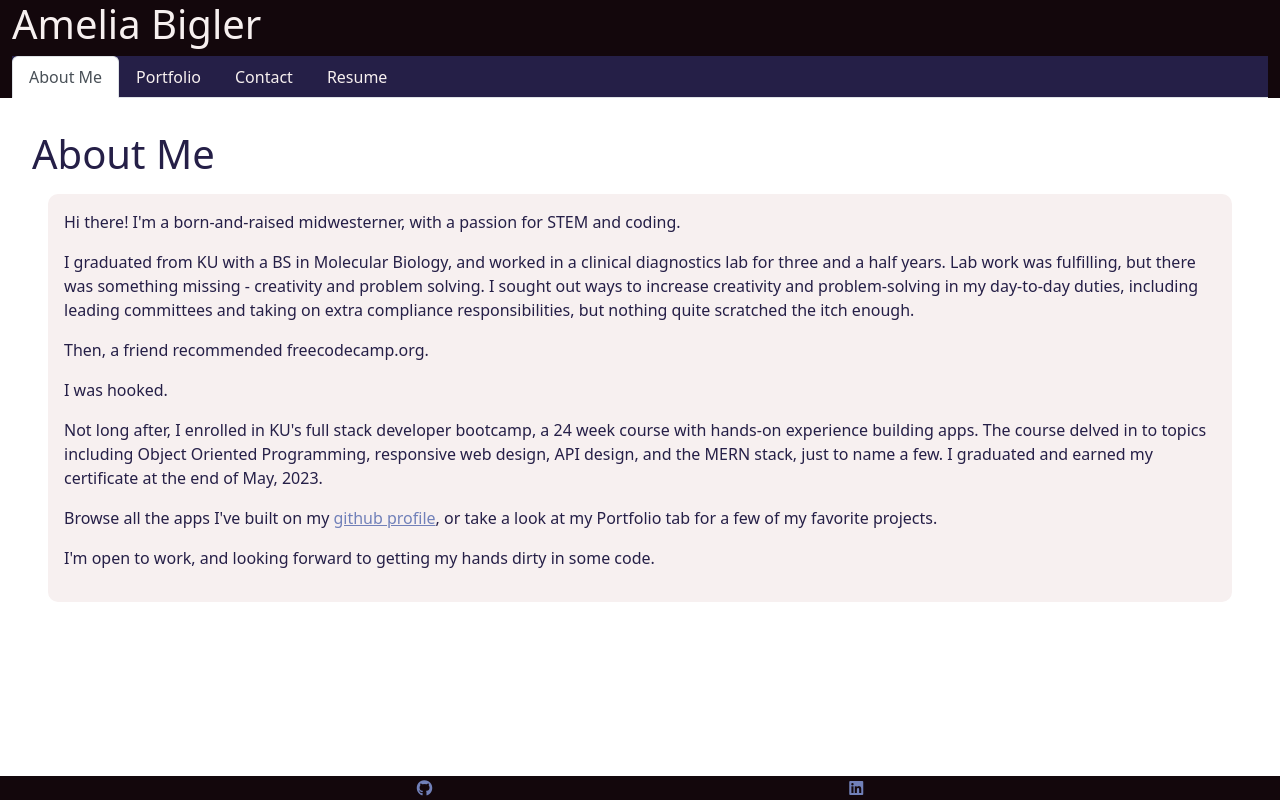
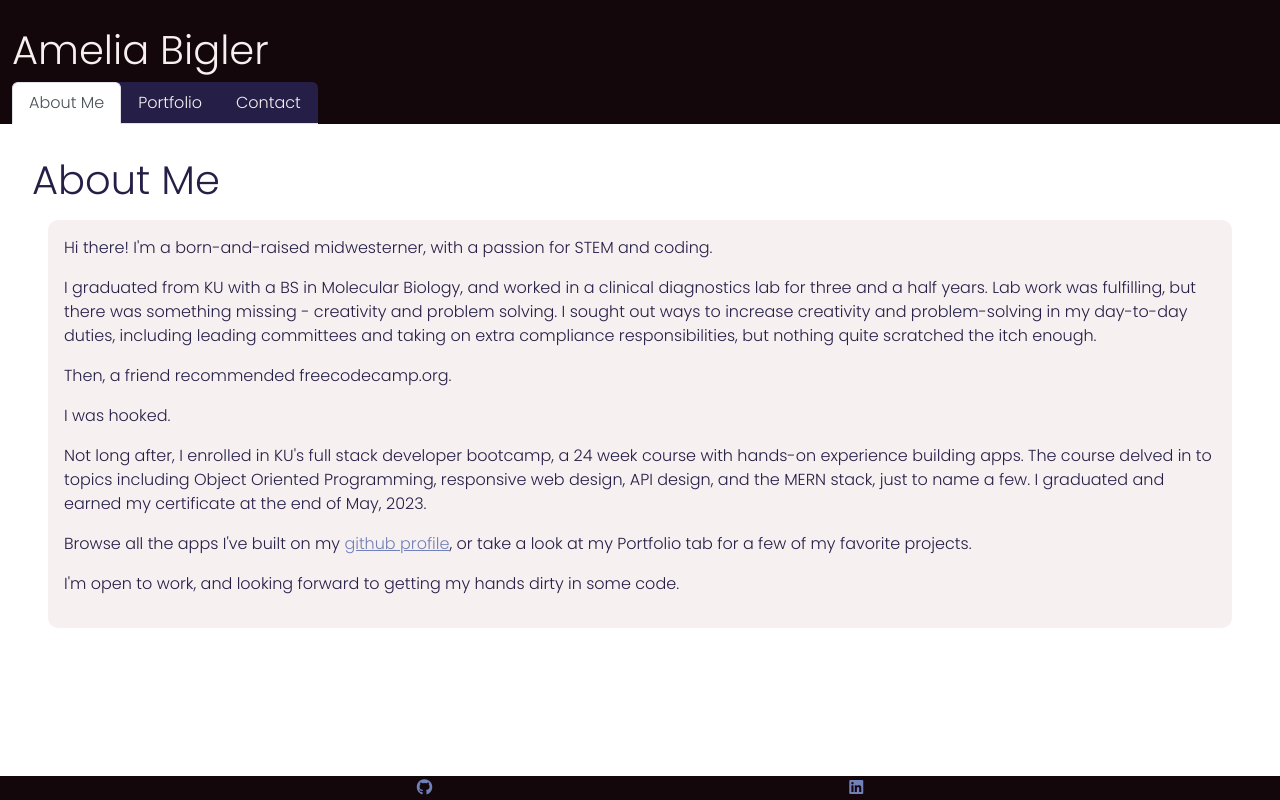
Before and after one commit to AmeliaBigler/Bigler-Portfolio, a React (Create React App) app in the folder bigler-portfolio/: page / in a window 1280 px wide. Built offline with nearby package versions, Linux system fonts and the light colour scheme.

Commit message:
add google font. add contact me content. remove resume tab.

```diff
--- a/bigler-portfolio/public/index.html
+++ b/bigler-portfolio/public/index.html
@@ -1,13 +1,14 @@
 <!DOCTYPE html>
 <html lang="en">
   <head>
-    <meta charset="utf-8" />
-    <!-- <link rel="icon" href="%PUBLIC_URL%/favicon.ico" /> -->
+    <meta charset="utf-8"/>
     <meta name="viewport" content="width=device-width, initial-scale=1" />
     <meta name="theme-color" content="#000000" />
     <link href="https://cdn.jsdelivr.net/npm/bootstrap@5.3.0-alpha1/dist/css/bootstrap.min.css" rel="stylesheet" integrity="sha384-GLhlTQ8iRABdZLl6O3oVMWSktQOp6b7In1Zl3/Jr59b6EGGoI1aFkw7cmDA6j6gD" crossorigin="anonymous">
+    <link rel="preconnect" href="https://fonts.googleapis.com">
+    <link rel="preconnect" href="https://fonts.gstatic.com" crossorigin>
+    <link href="https://fonts.googleapis.com/css2?family=Poppins:wght@300&display=swap" rel="stylesheet">
     <script src="https://kit.fontawesome.com/04ebcf459a.js" crossorigin="anonymous"></script>
-    <!-- <link rel="apple-touch-icon" href="%PUBLIC_URL%/logo192.png" /> -->
     <link rel="manifest" href="%PUBLIC_URL%/manifest.json" />
     <title>Bigler Portfolio</title>
   </head>
--- a/bigler-portfolio/src/App.css
+++ b/bigler-portfolio/src/App.css
@@ -6,15 +6,22 @@
   --snow: #f7f0f0ff;
 }
 
+body {
+  font-family: 'Poppins', sans-serif !important;
+}
+
 .App-header {
   background-color: var(--licorice);
   display: flex;
   flex-direction: column;
+  padding-top: 2%;
   color: var(--snow);
 }
 
 .nav-tabs {
   background-color: var(--space-cadet);
+  width:fit-content;
+  border-radius: 0.375rem 0.375rem 0px 0px;
 }
 
 .nav-tabs a {
@@ -66,6 +73,7 @@ footer a:hover {
 .card-body .btn-primary:hover {
   background-color: var(--tea-green);
   border-color: var(--licorice);
+  text-shadow: 0 0 3px var(--licorice);
 }
 
 #portfolio-div {
--- a/bigler-portfolio/src/components/Navigation.js
+++ b/bigler-portfolio/src/components/Navigation.js
@@ -33,15 +33,6 @@ function NavTabs({ currentPage, handlePageChange }) {
           Contact
         </a>
       </li>
-      <li className="nav-item">
-        <a
-          href="#resume"
-          onClick={() => handlePageChange('Resume')}
-          className={currentPage === 'Resume' ? 'nav-link active' : 'nav-link'}
-        >
-          Resume
-        </a>
-      </li>
     </ul>
   );
 }
--- a/bigler-portfolio/src/components/PortfolioApp.js
+++ b/bigler-portfolio/src/components/PortfolioApp.js
@@ -4,7 +4,6 @@ import Footer from './Footer';
 import AboutMe from './sections/AboutMe';
 import Portfolio from './sections/Portfolio';
 import Contact from './sections/Contact';
-import Resume from './sections/Resume';
 
 function PortfolioApp() {
     const [currentPage, setCurrentPage] = useState('AboutMe');
@@ -16,10 +15,7 @@ function PortfolioApp() {
         if (currentPage === 'Portfolio') {
           return <Portfolio />;
         }
-        if (currentPage === 'Contact') {
-          return <Contact />;
-        }
-        return <Resume />;
+        return <Contact />;
     };
 
     const handlePageChange = (page) => setCurrentPage(page);
--- a/bigler-portfolio/src/components/sections/Contact.js
+++ b/bigler-portfolio/src/components/sections/Contact.js
@@ -3,10 +3,9 @@ import React from 'react';
 export default function Contact() {
   return (
     <div>
-      <h1>Contact Form</h1>
-      <p>
-        add contact form here
-      </p>
+      <h1>Contact Me</h1>
+      <p>Email me: <a href="mailto:amaebigler@gmail.com" target="_blank" rel="noopener noreferrer">amaebigler@gmail.com</a></p>
+      <p>Connect on <a href="https://www.linkedin.com/in/ameliabigler/" target='_blank' rel="noreferrer">LinkedIn</a></p>
     </div>
   );
 }
--- a/bigler-portfolio/src/components/sections/Resume.js
+++ /dev/null
@@ -1,12 +0,0 @@
-import React from 'react';
-
-export default function Resume() {
-  return (
-    <div>
-      <h1>Resume</h1>
-      <p>
-        Here's my resume
-      </p>
-    </div>
-  );
-}
```
Also changed, not shown: 1 other file (tests, documents, lock files or other folders).
